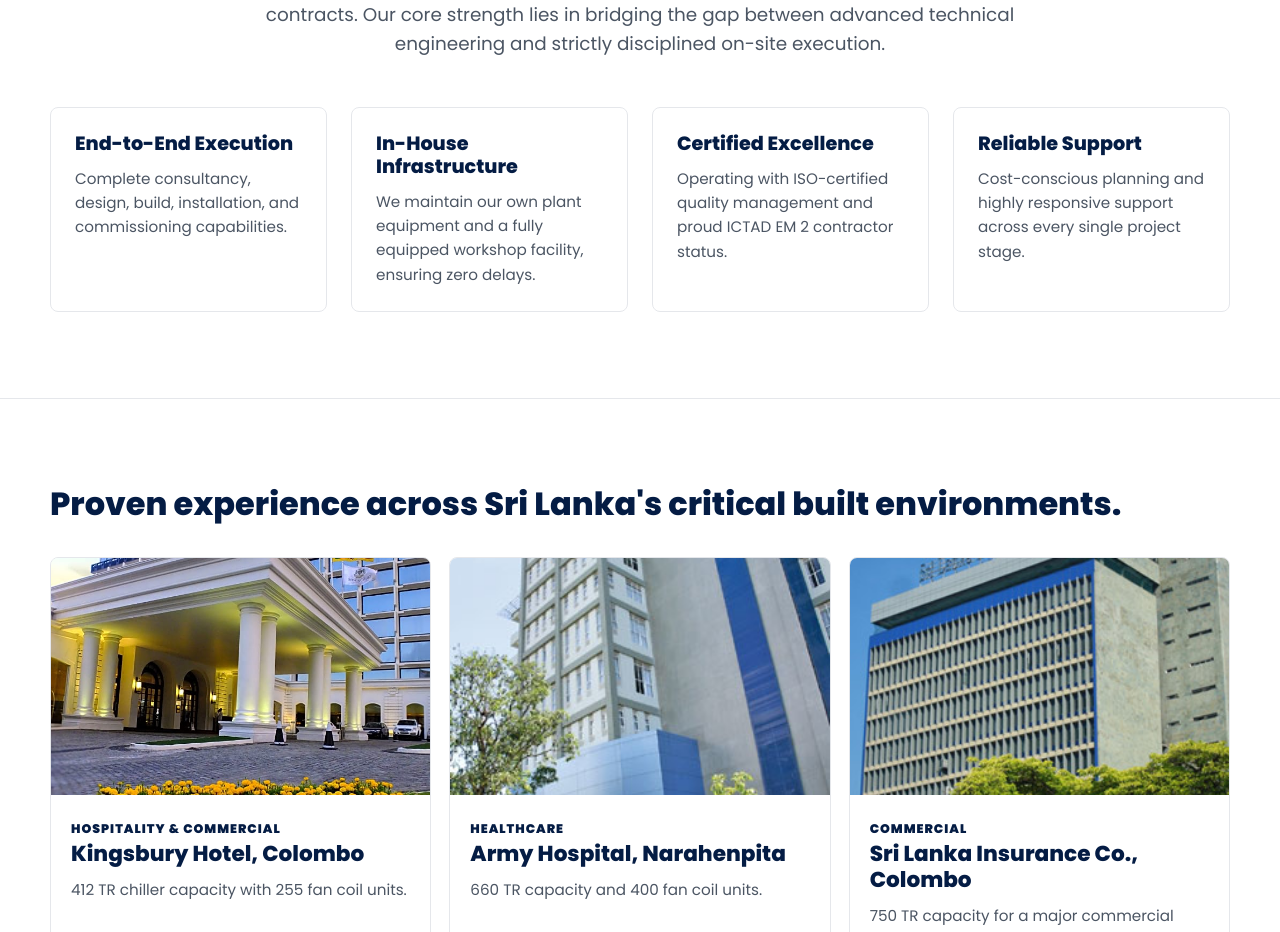
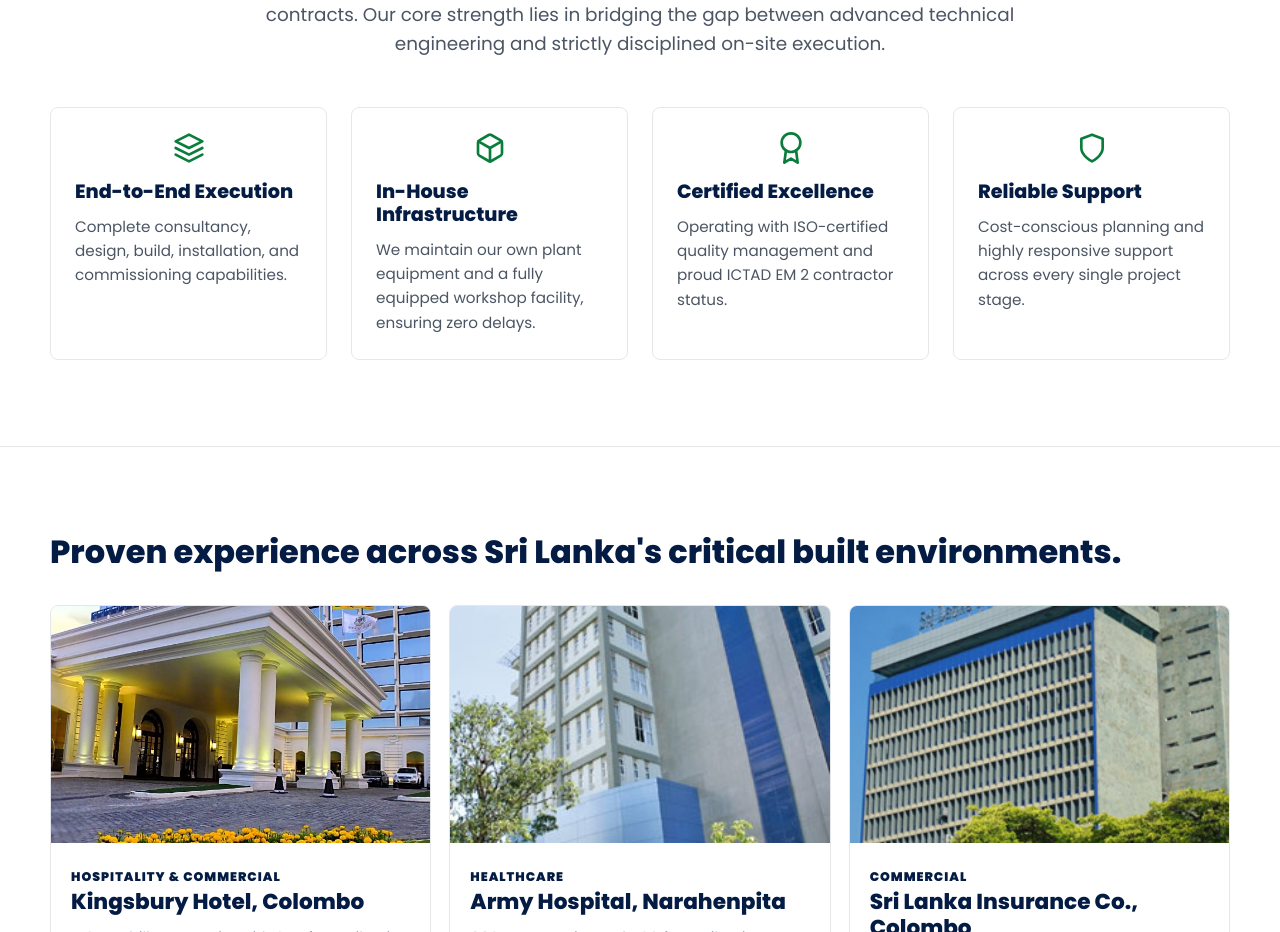
Before and after one commit to hasiya03/asda-engineering, a SvelteKit app: page / in a window 1280 px wide. Shown: the part 1200-2132 px from the top of the page. Built offline with nearby package versions, Linux system fonts and the light colour scheme.

Commit message:
Add and center icons for approach capabilities cards

```diff
--- a/src/routes/+page.svelte
+++ b/src/routes/+page.svelte
@@ -195,18 +195,22 @@
 
     <div class="advantages-grid">
       <article class="card">
+        <svg xmlns="http://www.w3.org/2000/svg" width="32" height="32" viewBox="0 0 24 24" fill="none" stroke="var(--brand)" stroke-width="2" stroke-linecap="round" stroke-linejoin="round" style="display: block; margin: 0 auto 16px;"><polygon points="12 2 2 7 12 12 22 7 12 2"/><polyline points="2 17 12 22 22 17"/><polyline points="2 12 12 17 22 12"/></svg>
         <h4 style="font-size: 1.2rem; margin-bottom: 12px;">End-to-End Execution</h4>
         <p style="font-size: 0.95rem; color: var(--muted); margin-bottom: 0;">Complete consultancy, design, build, installation, and commissioning capabilities.</p>
       </article>
       <article class="card">
+        <svg xmlns="http://www.w3.org/2000/svg" width="32" height="32" viewBox="0 0 24 24" fill="none" stroke="var(--brand)" stroke-width="2" stroke-linecap="round" stroke-linejoin="round" style="display: block; margin: 0 auto 16px;"><path d="M21 16V8a2 2 0 0 0-1-1.73l-7-4a2 2 0 0 0-2 0l-7 4A2 2 0 0 0 3 8v8a2 2 0 0 0 1 1.73l7 4a2 2 0 0 0 2 0l7-4A2 2 0 0 0 21 16z"></path><polyline points="3.27 6.96 12 12.01 20.73 6.96"></polyline><line x1="12" y1="22.08" x2="12" y2="12"></line></svg>
         <h4 style="font-size: 1.2rem; margin-bottom: 12px;">In-House Infrastructure</h4>
         <p style="font-size: 0.95rem; color: var(--muted); margin-bottom: 0;">We maintain our own plant equipment and a fully equipped workshop facility, ensuring zero delays.</p>
       </article>
       <article class="card">
+        <svg xmlns="http://www.w3.org/2000/svg" width="32" height="32" viewBox="0 0 24 24" fill="none" stroke="var(--brand)" stroke-width="2" stroke-linecap="round" stroke-linejoin="round" style="display: block; margin: 0 auto 16px;"><circle cx="12" cy="8" r="7"/><polyline points="8.21 13.89 7 23 12 20 17 23 15.79 13.88"/></svg>
         <h4 style="font-size: 1.2rem; margin-bottom: 12px;">Certified Excellence</h4>
         <p style="font-size: 0.95rem; color: var(--muted); margin-bottom: 0;">Operating with ISO-certified quality management and proud ICTAD EM 2 contractor status.</p>
       </article>
       <article class="card">
+        <svg xmlns="http://www.w3.org/2000/svg" width="32" height="32" viewBox="0 0 24 24" fill="none" stroke="var(--brand)" stroke-width="2" stroke-linecap="round" stroke-linejoin="round" style="display: block; margin: 0 auto 16px;"><path d="M12 22s8-4 8-10V5l-8-3-8 3v7c0 6 8 10 8 10z"/></svg>
         <h4 style="font-size: 1.2rem; margin-bottom: 12px;">Reliable Support</h4>
         <p style="font-size: 0.95rem; color: var(--muted); margin-bottom: 0;">Cost-conscious planning and highly responsive support across every single project stage.</p>
       </article>
```
